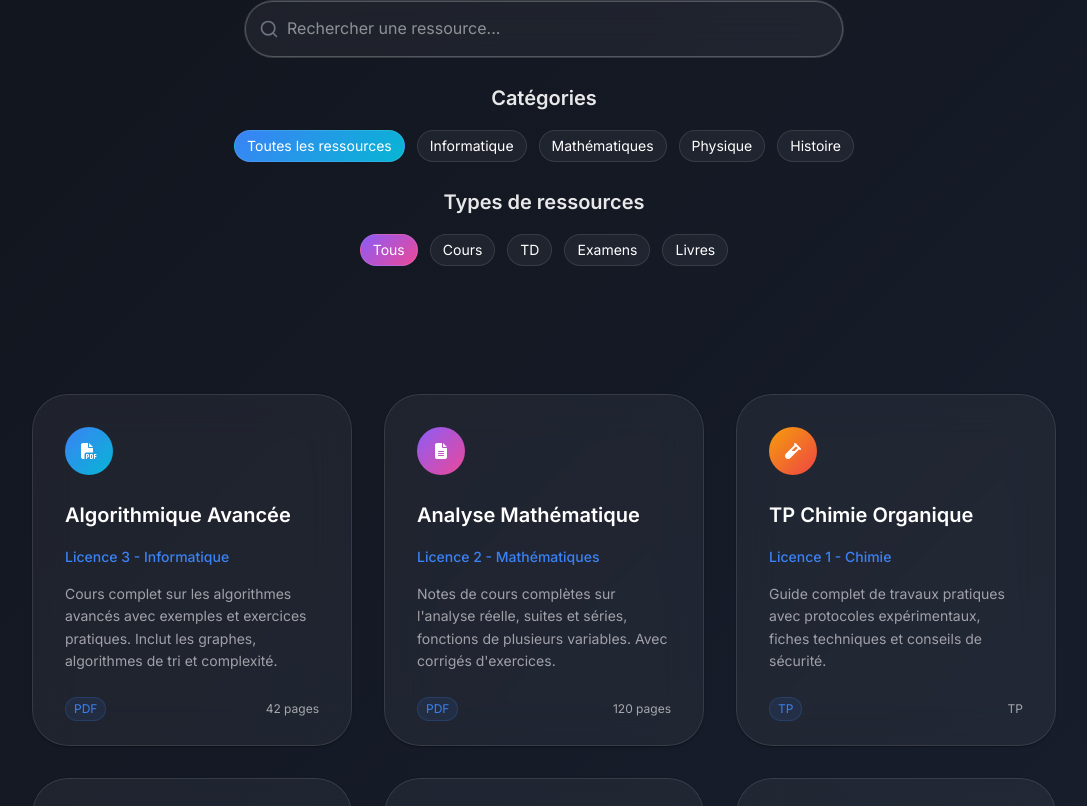
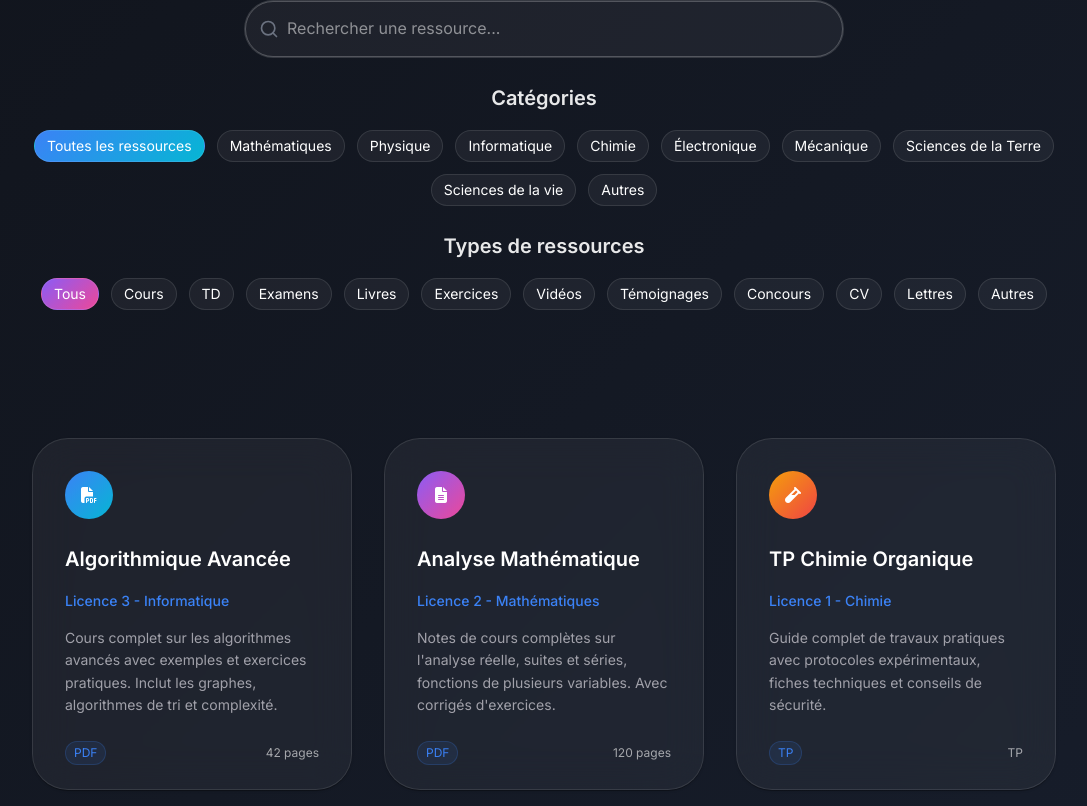
Before and after one commit to userdigitaldevil/SorboNexus, a React (Vite) app: page /ressources in a window 1280 px wide. Shown: the part 534-1340 px from the top of the page, without its empty margins (96-1183 px from the left). Built offline with nearby package versions, Linux system fonts and the light colour scheme.

Commit message:
Ressources page: optimize performance with useMemo, update categories to 8 domains, add new resource types (Exercices, Vidéos, Témoignages, Concours, CV, Lettres, Autres)

```diff
--- a/src/pages/Ressources.jsx
+++ b/src/pages/Ressources.jsx
@@ -1,5 +1,5 @@
 import { motion } from "framer-motion";
-import { useState, useEffect, useRef } from "react";
+import { useState, useEffect, useRef, useMemo } from "react";
 import {
   Card,
   CardContent,
@@ -30,13 +30,31 @@ export default function Ressources() {
 
   const categories = [
     "Toutes les ressources",
-    "Informatique",
     "Mathématiques",
     "Physique",
-    "Histoire",
+    "Informatique",
+    "Chimie",
+    "Électronique",
+    "Mécanique",
+    "Sciences de la Terre",
+    "Sciences de la vie",
+    "Autres",
   ];
 
-  const filters = ["Tous", "Cours", "TD", "Examens", "Livres"];
+  const filters = [
+    "Tous",
+    "Cours",
+    "TD",
+    "Examens",
+    "Livres",
+    "Exercices",
+    "Vidéos",
+    "Témoignages",
+    "Concours",
+    "CV",
+    "Lettres",
+    "Autres",
+  ];
 
   const resources = [
     {
@@ -158,7 +176,9 @@ export default function Ressources() {
     },
   ];
 
-  const filteredResources = resources.filter((resource) => {
+  // Memoize filtered resources to prevent recalculation on every render
+  const filteredResources = useMemo(() => {
+    return resources.filter((resource) => {
       const matchesSearch =
         resource.title.toLowerCase().includes(searchQuery.toLowerCase()) ||
         resource.subject.toLowerCase().includes(searchQuery.toLowerCase()) ||
@@ -171,11 +191,7 @@ export default function Ressources() {
 
       return matchesSearch && matchesCategory && matchesFilter;
     });
-
-  const totalPages = Math.ceil(filteredResources.length / itemsPerPage);
-  const startIndex = (currentPage - 1) * itemsPerPage;
-  const endIndex = startIndex + itemsPerPage;
-  const currentResources = filteredResources.slice(startIndex, endIndex);
+  }, [searchQuery, activeCategory, activeFilter]);
 
   return (
     <div className="min-h-screen relative overflow-x-hidden">
@@ -184,7 +200,7 @@ export default function Ressources() {
         className="absolute inset-0 z-0 pointer-events-none"
         initial={{ opacity: 0 }}
         animate={{ opacity: 1 }}
-        transition={{ duration: 1 }}
+        transition={{ duration: 0.8 }}
       >
         <div className="absolute -top-32 -left-32 w-[500px] h-[500px] bg-gradient-to-br from-blue-700/40 via-teal-400/20 to-purple-600/30 rounded-full blur-3xl animate-pulse-slow" />
         <div className="absolute top-1/2 right-0 w-[350px] h-[350px] bg-gradient-to-br from-pink-500/30 via-blue-400/10 to-teal-400/30 rounded-full blur-2xl animate-pulse-slower" />
@@ -195,7 +211,7 @@ export default function Ressources() {
         className="relative pt-20 pb-16 px-4 bg-gradient-to-r from-blue-900/30 to-teal-900/30 z-10"
         initial={{ opacity: 0, y: 20 }}
         animate={{ opacity: 1, y: 0 }}
-        transition={{ duration: 0.5 }}
+        transition={{ duration: 0.4 }}
         style={{
           paddingTop: window.innerWidth < 600 ? "80px" : "80px",
           paddingBottom: window.innerWidth < 600 ? "64px" : "64px",
@@ -205,7 +221,7 @@ export default function Ressources() {
           <motion.div
             initial={{ opacity: 0, y: 20 }}
             animate={{ opacity: 1, y: 0 }}
-            transition={{ duration: 0.6, delay: 0.1 }}
+            transition={{ duration: 0.5, delay: 0.1 }}
             style={{ textAlign: "center" }}
           >
             <Typography
@@ -256,7 +272,7 @@ export default function Ressources() {
           <motion.div
             initial={{ opacity: 0, y: 20 }}
             whileInView={{ opacity: 1, y: 0 }}
-            transition={{ duration: 0.6 }}
+            transition={{ duration: 0.5 }}
             viewport={{ once: true }}
           >
             <Typography
@@ -299,7 +315,6 @@ export default function Ressources() {
                   width: "100%",
                   "& .MuiOutlinedInput-root": {
                     background: "rgba(255,255,255,0.05)",
-                    backdropFilter: "blur(20px)",
                     border: "1px solid rgba(255,255,255,0.1)",
                     borderRadius: 3,
                     color: "white",
@@ -434,7 +449,7 @@ export default function Ressources() {
       >
         <Container maxWidth="lg">
           <Grid container spacing={{ xs: 2, md: 4 }} justifyContent="center">
-            {currentResources.map((resource, index) => (
+            {filteredResources.map((resource, index) => (
               <Grid xs={12} sm={6} md={4} key={resource.id}>
                 <motion.div
                   initial={{ opacity: 0, y: 20 }}
@@ -575,7 +590,7 @@ export default function Ressources() {
           </Grid>
 
           {/* Pagination */}
-          {totalPages > 1 && (
+          {filteredResources.length > itemsPerPage && (
             <Box
               sx={{
                 display: "flex",
@@ -584,7 +599,7 @@ export default function Ressources() {
               }}
             >
               <Pagination
-                count={totalPages}
+                count={Math.ceil(filteredResources.length / itemsPerPage)}
                 page={currentPage}
                 onChange={(event, value) => {
                   setCurrentPage(value);
```
Lines whose indentation alone changed are shown as unchanged.
